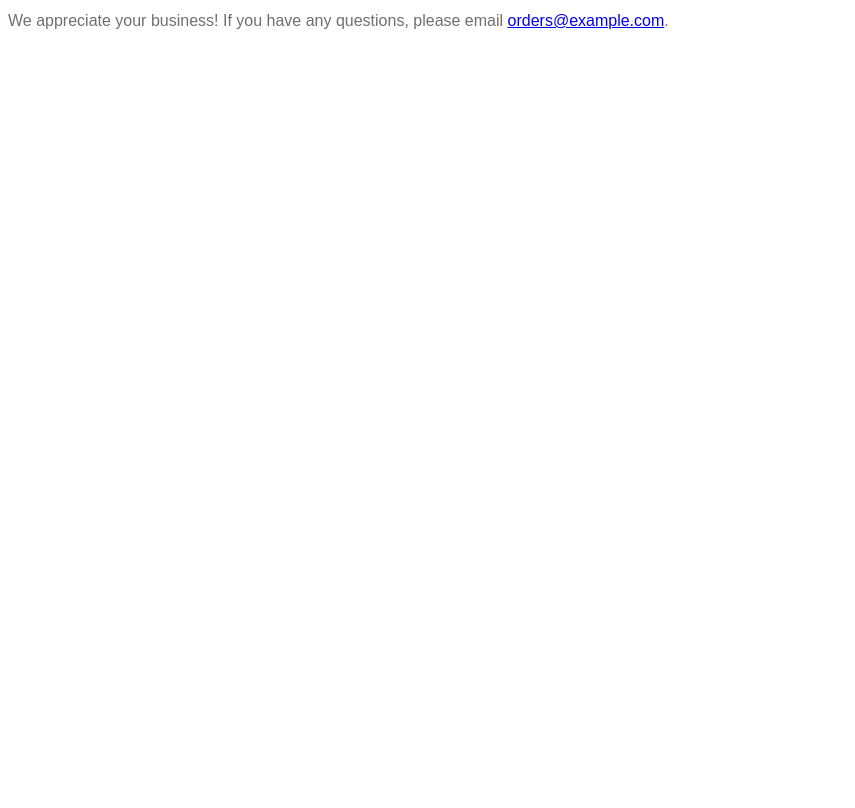
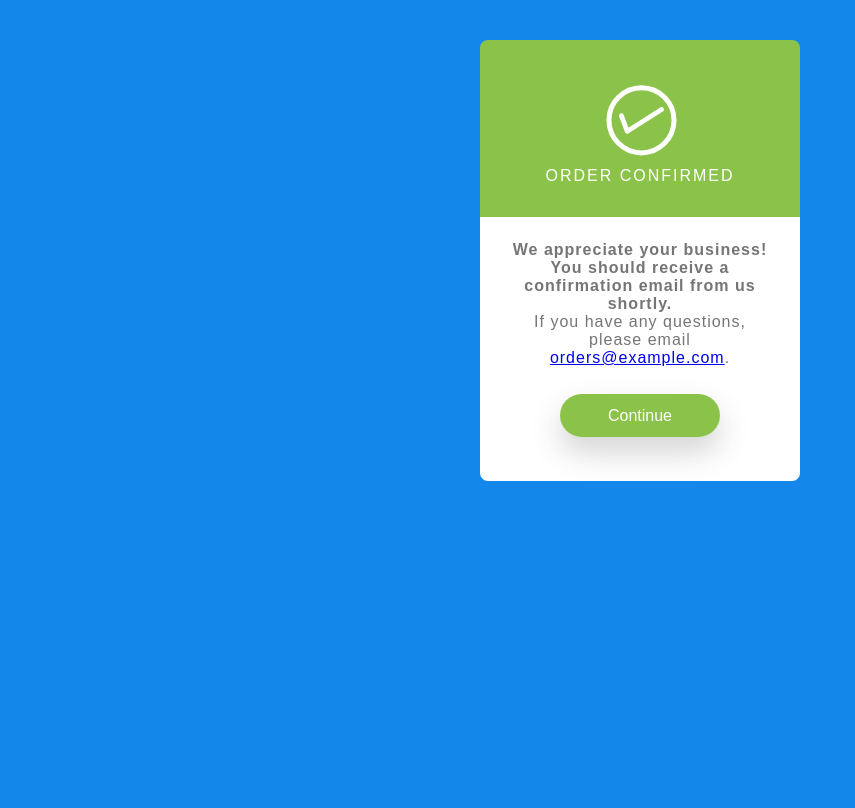
Before and after one commit to huy8208/OFS-project, a Django app: page /success/ in a window 1280 px wide. Shown: the whole page, without its empty margins (0-855 px from the left). After the commit the page ends 481 px from the top, so only its background shows below. Run offline with Django 3.2, Linux system fonts and the light colour scheme; style sheets or scripts are compiled from the project's sources.

Commit message:
success page

```diff
--- /dev/null
+++ b/project_root/web_app/static/css/post_checkout.css
@@ -0,0 +1,78 @@
+body {
+  background: #1488EA;
+}
+
+#card {
+  position: relative;
+  width: 320px;
+  display: block;
+  margin: 40px auto;
+  text-align: center;
+  font-family: 'Source Sans Pro', sans-serif;
+}
+
+#upper-side {
+  padding: 2em;
+  background-color: #8BC34A;
+  display: block;
+  color: #fff;
+  border-top-right-radius: 8px;
+  border-top-left-radius: 8px;
+}
+
+#checkmark {
+  font-weight: lighter;
+  fill: #fff;
+  margin: -3.5em auto auto 20px;
+}
+
+#status {
+  font-weight: lighter;
+  text-transform: uppercase;
+  letter-spacing: 2px;
+  font-size: 1em;
+  margin-top: -.2em;
+  margin-bottom: 0;
+}
+
+#lower-side {
+  padding: 2em 2em 5em 2em;
+  background: #fff;
+  display: block;
+  border-bottom-right-radius: 8px;
+  border-bottom-left-radius: 8px;
+}
+
+#message {
+  margin-top: -.5em;
+  color: #757575;
+  letter-spacing: 1px;
+}
+
+#contBtn {
+  position: relative;
+  top: 1.5em;
+  text-decoration: none;
+  background: #8bc34a;
+  color: #fff;
+  margin: auto;
+  padding: .8em 3em;
+  -webkit-box-shadow: 0px 15px 30px rgba(50, 50, 50, 0.21);
+  -moz-box-shadow: 0px 15px 30px rgba(50, 50, 50, 0.21);
+  box-shadow: 0px 15px 30px rgba(50, 50, 50, 0.21);
+  border-radius: 25px;
+  -webkit-transition: all .4s ease;
+		-moz-transition: all .4s ease;
+		-o-transition: all .4s ease;
+		transition: all .4s ease;
+}
+
+#contBtn:hover {
+  -webkit-box-shadow: 0px 15px 30px rgba(50, 50, 50, 0.41);
+  -moz-box-shadow: 0px 15px 30px rgba(50, 50, 50, 0.41);
+  box-shadow: 0px 15px 30px rgba(50, 50, 50, 0.41);
+  -webkit-transition: all .4s ease;
+		-moz-transition: all .4s ease;
+		-o-transition: all .4s ease;
+		transition: all .4s ease;
+}
--- a/project_root/web_app/templates/payment/success.html
+++ b/project_root/web_app/templates/payment/success.html
@@ -1,14 +1,71 @@
-<html>
+{% load static %}
+<!DOCTYPE html>
+<html lang="en">
 <head>
-  <title>Thanks for your order!</title>
-  <link rel="stylesheet" href="style.css">
+    <meta charset="UTF-8" />
+    <meta http-equiv="X-UA-Compatible" content="IE=edge,chrome=1">
+    <meta name="viewport" content="width=device-width, initial-scale=1.0">
+    <title>Registration Successful Message Example</title>
+
+    <meta name="author" content="Codeconvey" />
+    <!-- Message Box CSS -->
+    <link rel="stylesheet" href="{% static 'css/post_checkout.css'%}">
+
 </head>
 <body>
-  <section>
-    <p>
-      We appreciate your business! If you have any questions, please email
+
+
+
+<section>
+    <div class="rt-container">
+          <div class="col-rt-12">
+              <div class="Scriptcontent">
+
+<!-- partial:index.partial.html -->
+<div id='card' class="animated fadeIn">
+  <div id='upper-side'>
+    <?xml version="1.0" encoding="utf-8"?>
+      <!-- Generator: Adobe Illustrator 17.1.0, SVG Export Plug-In . SVG Version: 6.00 Build 0)  -->
+      <!DOCTYPE svg PUBLIC "-//W3C//DTD SVG 1.1//EN" "http://www.w3.org/Graphics/SVG/1.1/DTD/svg11.dtd">
+      <svg version="1.1" id="checkmark" xmlns="http://www.w3.org/2000/svg" xmlns:xlink="http://www.w3.org/1999/xlink" x="0px" y="0px" xml:space="preserve">
+        <path d="M131.583,92.152l-0.026-0.041c-0.713-1.118-2.197-1.447-3.316-0.734l-31.782,20.257l-4.74-12.65
+	c-0.483-1.29-1.882-1.958-3.124-1.493l-0.045,0.017c-1.242,0.465-1.857,1.888-1.374,3.178l5.763,15.382
+	c0.131,0.351,0.334,0.65,0.579,0.898c0.028,0.029,0.06,0.052,0.089,0.08c0.08,0.073,0.159,0.147,0.246,0.209
+	c0.071,0.051,0.147,0.091,0.222,0.133c0.058,0.033,0.115,0.069,0.175,0.097c0.081,0.037,0.165,0.063,0.249,0.091
+	c0.065,0.022,0.128,0.047,0.195,0.063c0.079,0.019,0.159,0.026,0.239,0.037c0.074,0.01,0.147,0.024,0.221,0.027
+	c0.097,0.004,0.194-0.006,0.292-0.014c0.055-0.005,0.109-0.003,0.163-0.012c0.323-0.048,0.641-0.16,0.933-0.346l34.305-21.865
+	C131.967,94.755,132.296,93.271,131.583,92.152z" />
+        <circle fill="none" stroke="#ffffff" stroke-width="5" stroke-miterlimit="10" cx="109.486" cy="104.353" r="32.53" />
+      </svg>
+      <h3 id='status'>
+      Order confirmed
+    </h3>
+  </div>
+  <div id='lower-side'>
+    <p id='message'>
+
+      <b> We appreciate your business! You should receive a confirmation email from us shortly. </b>
+      <br>
+      If you have any questions, please email
       <a href="mailto:orders@example.com">orders@example.com</a>.
     </p>
-  </section>
-</body>
+    <a href="{% url 'homepage' %}" id="contBtn">Continue</a>
+  </div>
+</div>
+<!-- partial -->
+
+
+    		</div>
+		</div>
+    </div>
+</section>
+
+
+<script type="module">
+  import confetti from 'https://cdn.skypack.dev/canvas-confetti';
+  confetti();
+</script>
+    <!-- Analytics -->
+
+	</body>
 </html>
```
